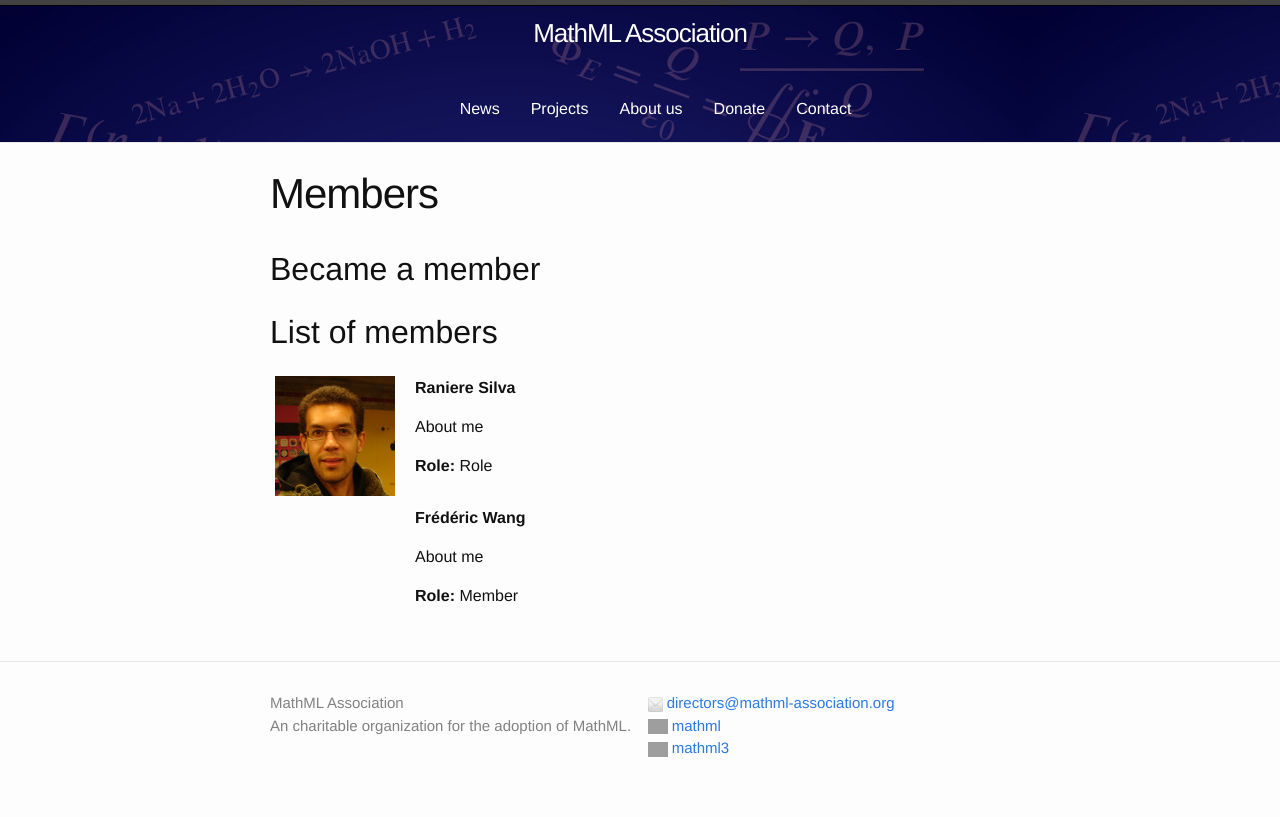
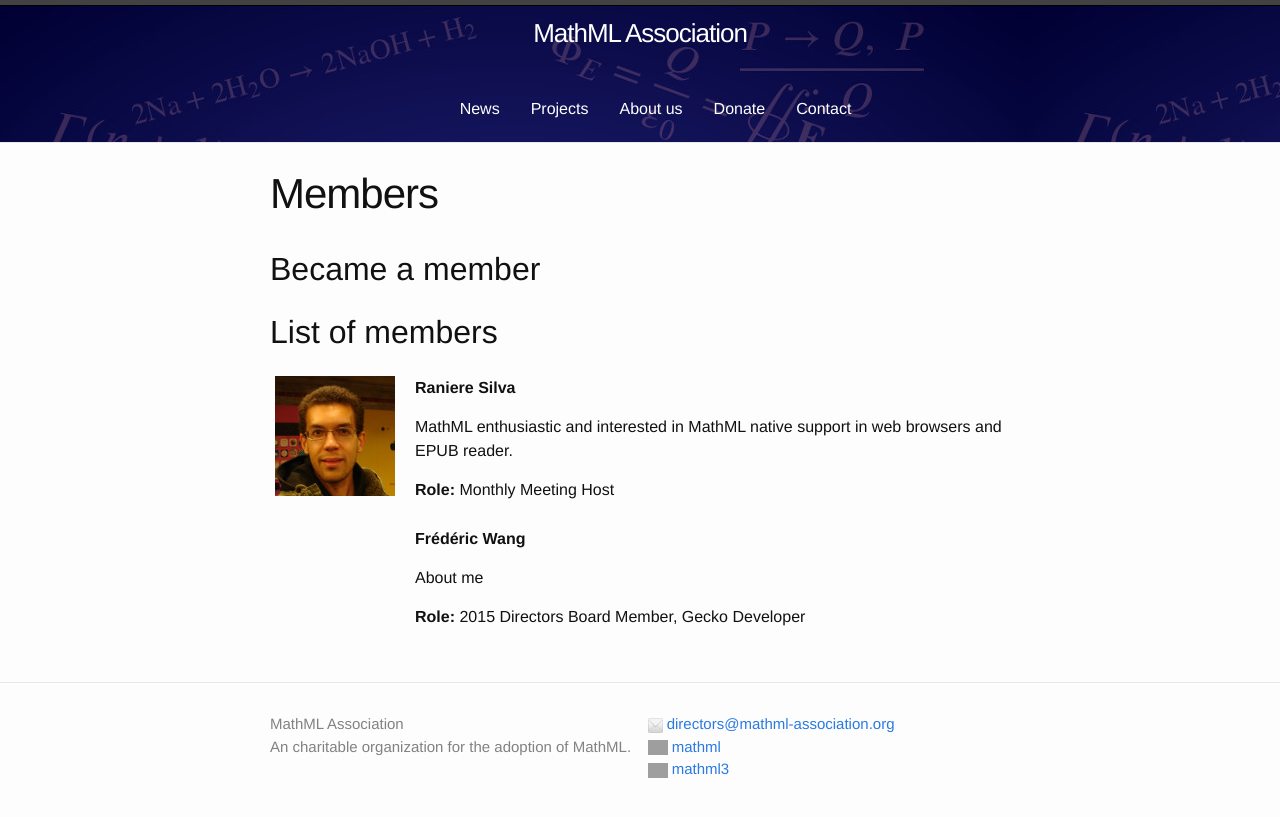
Before and after one commit to MathML/website, a Jekyll site: the page built from members.md, in a window 1280 px wide. Shown: the top 817 px of the page. Built offline with Jekyll 4.4.1, drawn with Linux system fonts in a browser that asks for light colours; grey boxes are pictures that could not be loaded.

Commit message:
Improve members

```diff
--- a/_sass/_layout.scss
+++ b/_sass/_layout.scss
@@ -312,4 +312,6 @@
 .member-info {
   float: left;
   margin: 5px;
+  max-width: -webkit-calc(100% - 150px);
+  max-width:         calc(100% - 150px);
 }
--- a/members.md
+++ b/members.md
@@ -3,12 +3,12 @@
 title: Members
 members:
 - name: Raniere Silva
-  description: About me
-  role: Role
+  description: MathML enthusiastic and interested in MathML native support in web browsers and EPUB reader.
+  roles: ["Monthly Meeting Host"]
   photo: img/members/silva.raniere.jpg
 - name: Frédéric Wang
   description: About me
-  role: Member
+  roles: ["2015 Directors Board Member", "Gecko Developer"]
 ---
 
 ## Became a member
@@ -25,8 +25,10 @@
 <div class="member-info">
 <p><strong>{{member.name}}</strong></p>
 <p>{{member.description}}</p>
-{% if member.role %}
-<p><strong>Role:</strong> {{member.role}}</p>
+{% if member.roles %}
+<p><strong>Role:</strong>
+{{ member.roles | join: ', ' }}
+</p>
 {% endif %}
 </div>
 </div>
```
